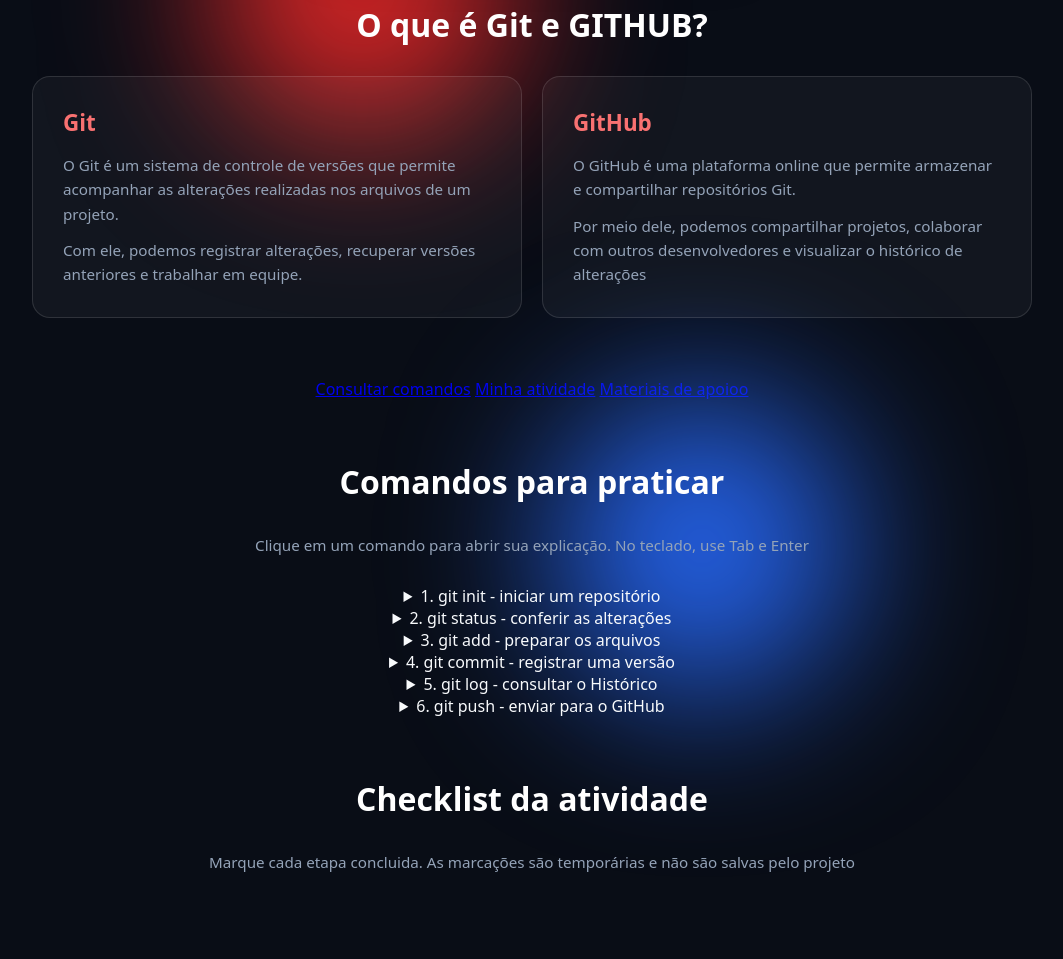
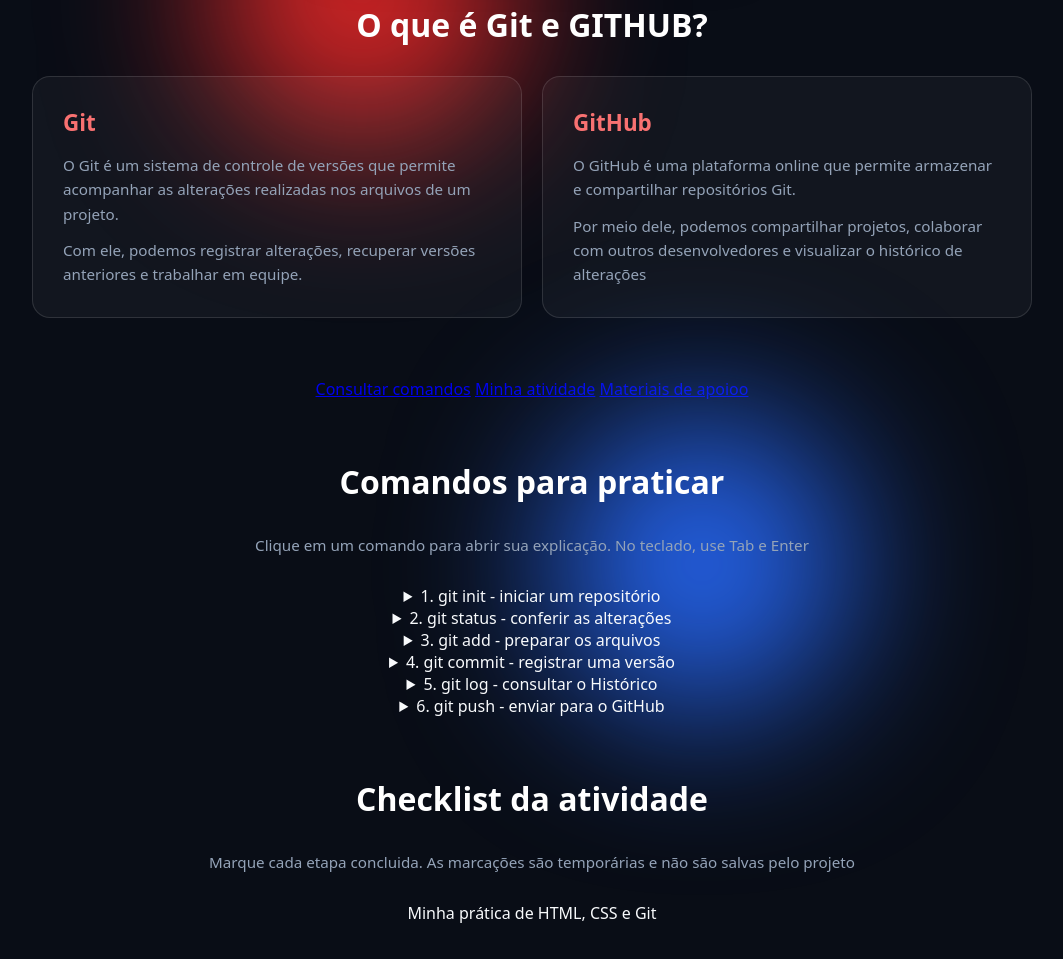
Before and after one commit to zidanenoauge-rgb/GitHubulx, a plain HTML site: page index.html in a window 1280 px wide. Shown: the part 449-1408 px from the top of the page, without its empty margins (108-1171 px from the left). Drawn offline with Linux system fonts and the light colour scheme.

Commit message:
Adicionei as variaveis fieldset e legend

```diff
--- a/index.html
+++ b/index.html
@@ -119,6 +119,11 @@
      <section class="conteudo estudo" id="atividade">
       <h2>Checklist da atividade</h2>
       <p>Marque cada etapa concluida. As marcações são temporárias e não são salvas pelo projeto</p>
+
+      <!-- NOVO: fieldset reúne campos relacionados; legend dá um nome ao grupo. -->
+       <fieldse class="Checklist">
+         <legend>Minha prática de HTML, CSS e Git</legend>
+       </fieldse>
      </section>
    </body>
    </html>
```
